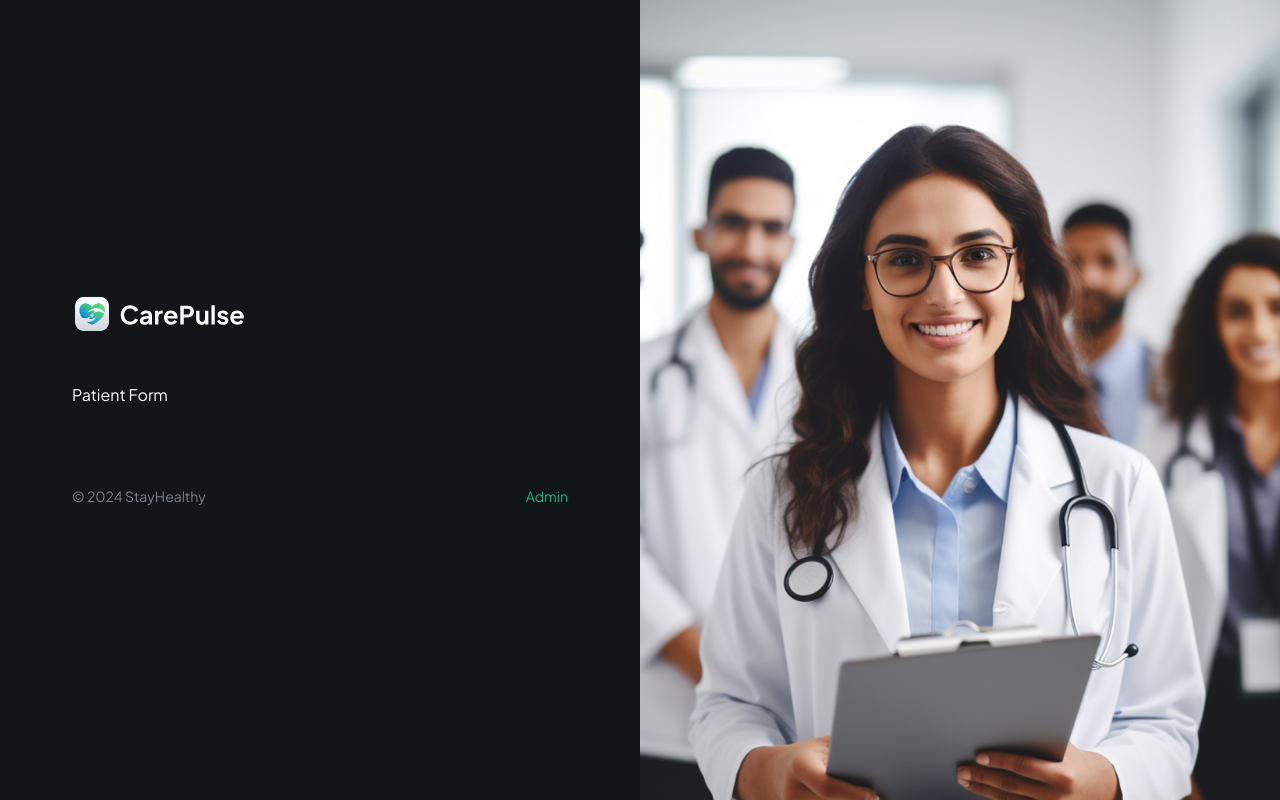
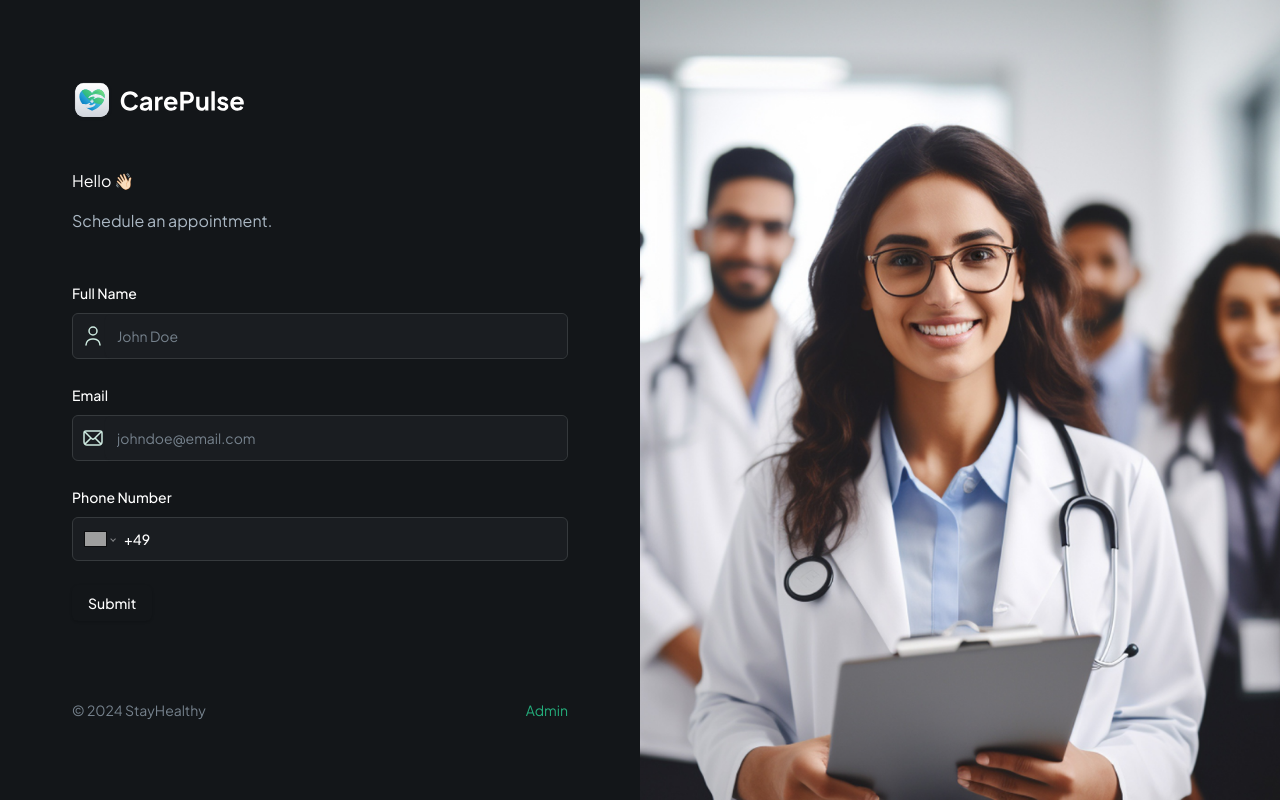
Before and after one commit to andbudha/StayHealthy, a Next.js app: page / in a window 1280 px wide. Built offline with nearby package versions, Linux system fonts and the light colour scheme; grey boxes are pictures that could not be loaded.

Commit message:
PatientFormFiled updated/inputs added

```diff
--- a/components/forms/PatientForm.tsx
+++ b/components/forms/PatientForm.tsx
@@ -1,9 +1,81 @@
-import React from 'react';
+'use client';
+
+import { zodResolver } from '@hookform/resolvers/zod';
+import { useForm } from 'react-hook-form';
+import { z } from 'zod';
+import { Button } from '@/components/ui/button';
+import { Form } from '@/components/ui/form';
+import CustomFormField from '../CustomFormField';
+
+export enum FormFieldType {
+  INPUT = 'input',
+  CHECKBOX = 'checkbox',
+  TEXTAREA = 'textarea',
+  PHONE_INPUT = 'phoneInput',
+  DATE_PICKER = 'datePicker',
+  SELECT = 'select',
+  SKELETON = 'skeleton',
+}
+const formSchema = z.object({
+  username: z.string().min(2, {
+    message: 'Username must be at least 2 characters.',
+  }),
+});
 
 const PatientForm = () => {
+  // 1. Define your form.
+  const form = useForm<z.infer<typeof formSchema>>({
+    resolver: zodResolver(formSchema),
+    defaultValues: {
+      username: '',
+    },
+  });
+
+  // 2. Define a submit handler.
+  function onSubmit(values: z.infer<typeof formSchema>) {
+    // Do something with the form values.
+    // ✅ This will be type-safe and validated.
+    console.log(values);
+  }
   return (
     <div>
-      <h1>Patient Form</h1>
+      <Form {...form}>
+        <form
+          onSubmit={form.handleSubmit(onSubmit)}
+          className="space-y-6 flex-1"
+        >
+          <section className="mb-12 space-y-4">
+            <h1 className="">Hello 👋🏻</h1>
+            <p className="text-dark-700">Schedule an appointment.</p>
+          </section>
+          <CustomFormField
+            control={form.control}
+            fieldType={FormFieldType.INPUT}
+            name="name"
+            label="Full Name"
+            placeholder="John Doe"
+            iconSrc="/assets/icons/user.svg"
+            iconAlt="user"
+          />
+          <CustomFormField
+            control={form.control}
+            fieldType={FormFieldType.INPUT}
+            name="email"
+            label="Email"
+            placeholder="johndoe@email.com"
+            iconSrc="/assets/icons/email.svg"
+            iconAlt="email"
+          />
+          <CustomFormField
+            control={form.control}
+            fieldType={FormFieldType.PHONE_INPUT}
+            name="phone"
+            label="Phone Number"
+            placeholder="+(012) 345-678"
+          />
+          <Button type="submit">Submit</Button>
+        </form>
+      </Form>
     </div>
   );
 };
```
